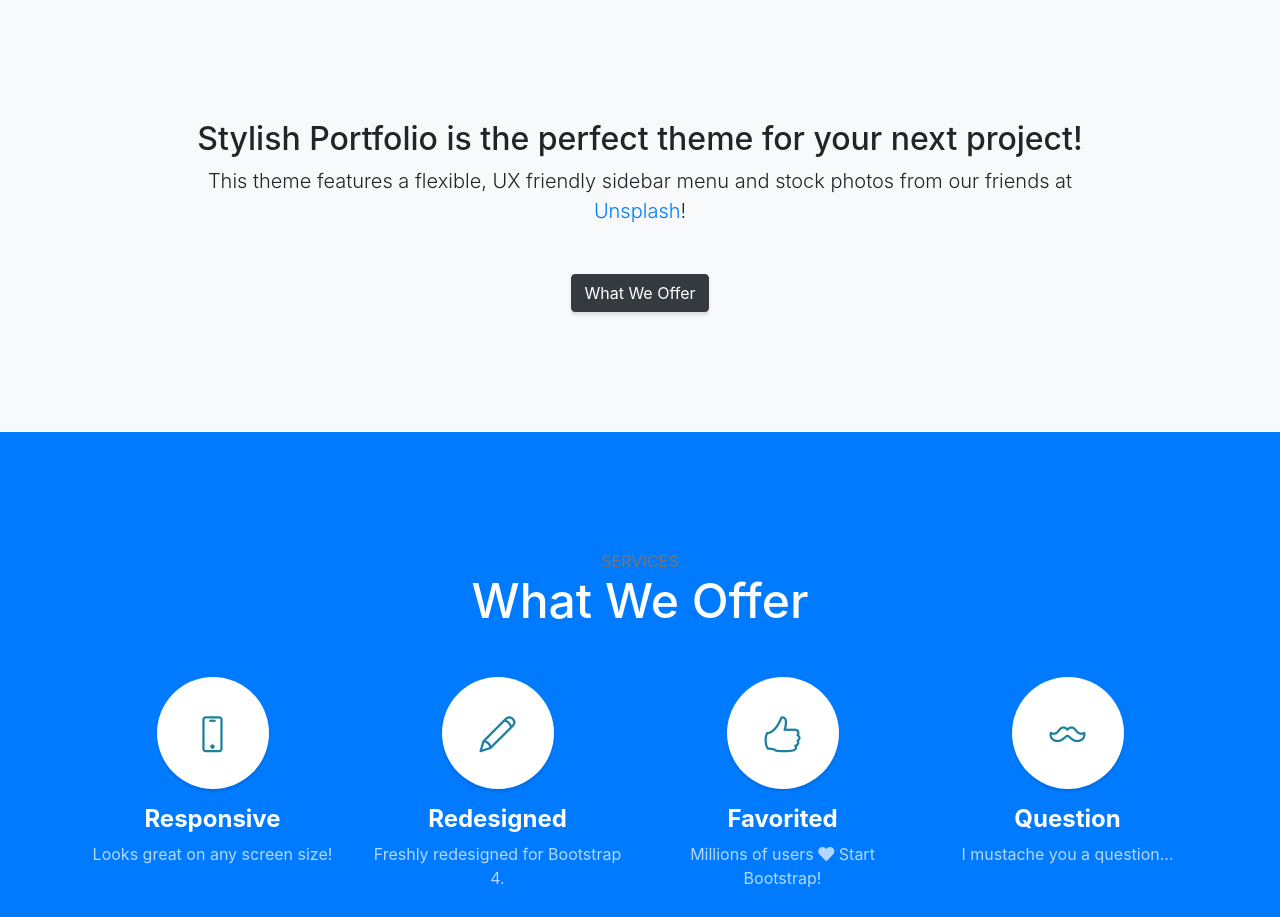
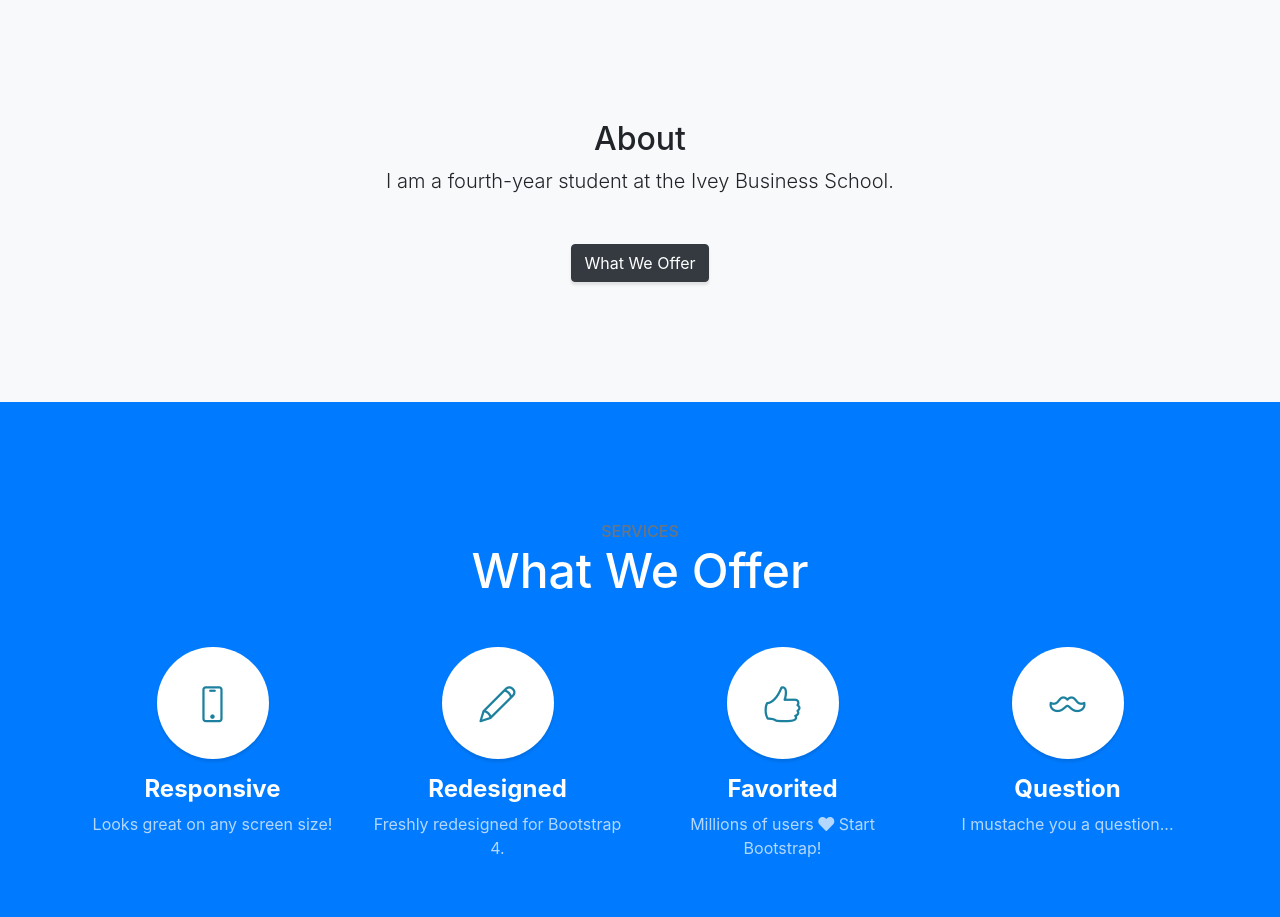
Before and after one commit to albertywchan/albertywchan.github.io, a website with bundled scripts: page index.html in a window 1280 px wide. Shown: the part 800-1717 px from the top of the page. Built offline with nearby package versions, Linux system fonts and the light colour scheme.

Commit message:
Added about section

```diff
--- a/index.html
+++ b/index.html
@@ -69,9 +69,8 @@
     <div class="container text-center">
       <div class="row">
         <div class="col-lg-10 mx-auto">
-          <h2>Stylish Portfolio is the perfect theme for your next project!</h2>
-          <p class="lead mb-5">This theme features a flexible, UX friendly sidebar menu and stock photos from our friends at
-            <a href="https://unsplash.com/">Unsplash</a>!</p>
+          <h2>About</h2>
+          <p class="lead mb-5">I am a fourth-year student at the Ivey Business School.</p>
           <a class="btn btn-dark btn-xl js-scroll-trigger" href="#services">What We Offer</a>
         </div>
       </div>
```
